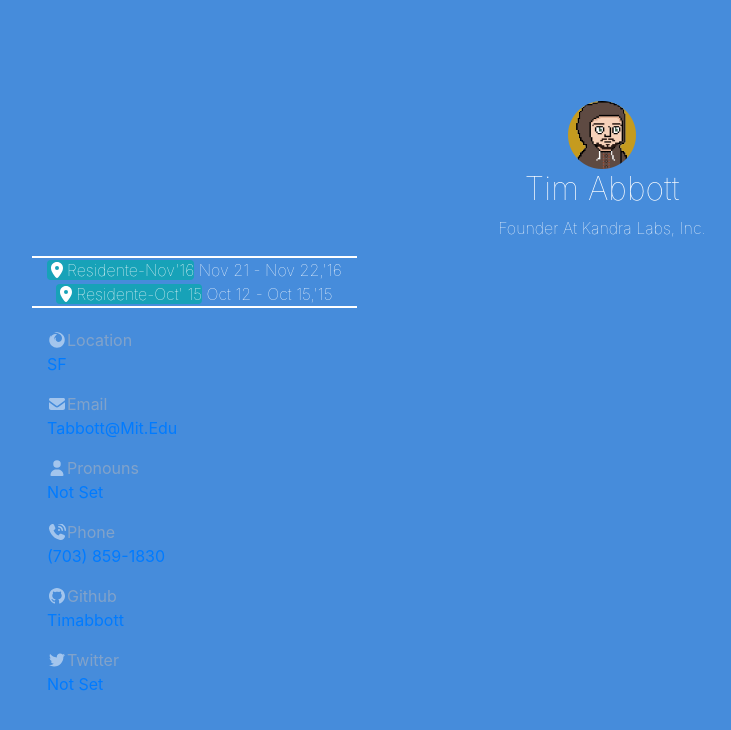
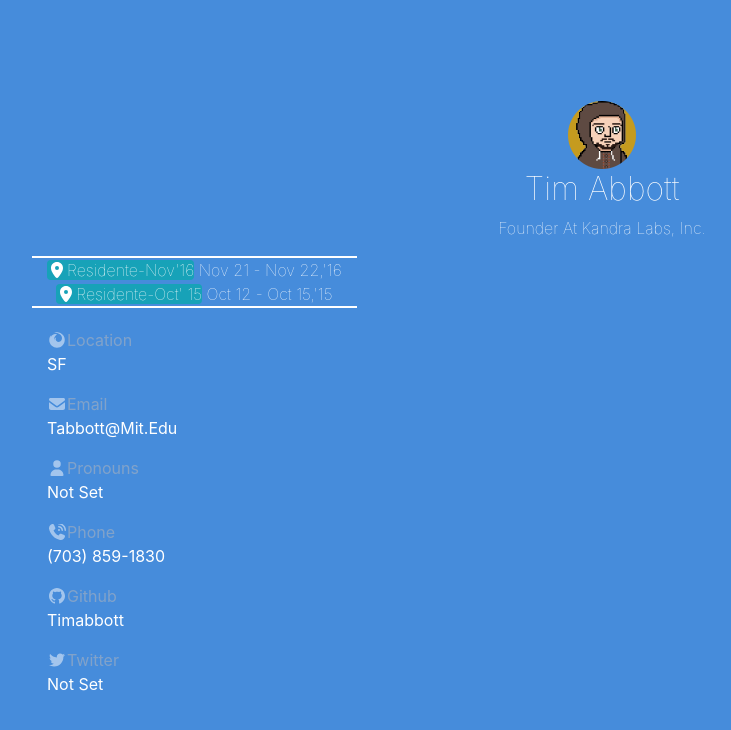
Before and after one commit to talently-tech/profiles, a plain HTML site: page index.html in a window 1280 px wide. Shown: the whole page, without its empty margins (38-769 px from the left). Drawn offline with Linux system fonts and the light colour scheme.

Commit message:
subiendo primer landing

```diff
--- a/css/Style.css
+++ b/css/Style.css
@@ -49,3 +49,7 @@ svg:not(:root).svg-inline--fa{
     color: rgb(189, 185, 185);
     opacity: .5;
 }
+
+.avatar-p_text a{
+    color:white;
+}
--- a/index.html
+++ b/index.html
@@ -46,27 +46,27 @@
             <div class="col-md-12 avatar-info_direct">
                 <div class="avatar-location">
                     <a class="avatar-text-white" href="#"><i class="fab fa-firefox"></i>location</a>
-                    <p><a href="#">SF</a></p>
+                    <p class="avatar-p_text"><a href="#">SF</a></p>
                 </div>
                 <div class="avatar-email">
                     <a class="avatar-text-white" href="#"><i class="fas fa-envelope"></i>email</a>
-                    <p><a href="#">tabbott@mit.edu</a></p>
+                    <p class="avatar-p_text"><a href="#">tabbott@mit.edu</a></p>
                 </div>
                 <div class="avatar-pronouns">
                     <a  class="avatar-text-white" href="#"><i class="fas fa-user"></i>pronouns</a>
-                    <p><a href="#">not set</a></p>
+                    <p class="avatar-p_text"><a href="#">not set</a></p>
                 </div>
                 <div class="avatar-phone">
                     <a class="avatar-text-white" href="#"><i class="fas fa-phone-volume"></i>phone</a>
-                    <p><a href="#">(703) 859-1830</a></p>
+                    <p class="avatar-p_text"><a href="#">(703) 859-1830</a></p>
                 </div>
                 <div class="avatar-github">
                     <a  class="avatar-text-white" href="#"><i class="fab fa-github"></i>github</a>
-                    <p><a href="#">timabbott</a></p>
+                    <p class="avatar-p_text"><a href="#">timabbott</a></p>
                 </div>
                 <div class="avatar-twitter">
                     <a class="avatar-text-white" href="#"><i class="fab fa-twitter"></i>twitter</a>
-                    <p><a href="#">not set</a></p>
+                    <p class="avatar-p_text"><a href="#">not set</a></p>
                 </div>
             </div>
 
```
